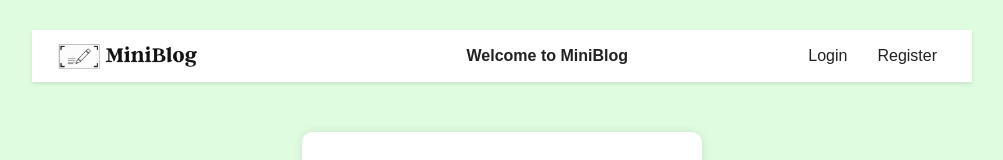
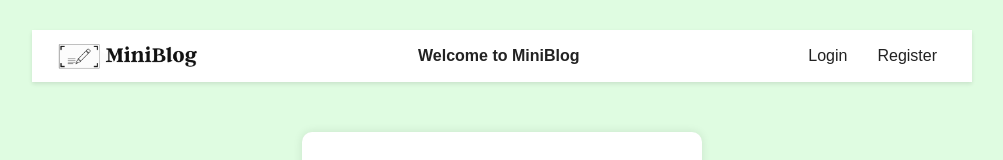
Before and after one commit to devarshijoshisearce/MiniBlog, a React (Create React App) app in the folder client/: page /register in a window 1280 px wide. Shown: the top 160 px of the page, without its empty margins (138-1141 px from the left). Built offline with nearby package versions, Linux system fonts and the light colour scheme; no server answers.

Commit message:
further edits in aligning header

```diff
--- a/client/src/App.css
+++ b/client/src/App.css
@@ -20,8 +20,6 @@ header {
   justify-content: space-between;
   align-items: center;
   box-shadow: 0 2px 4px rgba(0, 0, 0, 0.1);
-  overflow: auto;
-
 }
 
 nav {
@@ -507,17 +505,14 @@ div.image-post img {
   margin-left: auto;
   margin-right: auto;
   width: 200px;
-  text-align: center;
+  text-align: left;
+  flex-grow: 1;
+  padding-left: 20px;
+
 }
 
 .right {
   float: right;
-  width: 300px;
+  width: 330px;
   text-align: right;
 }
-
-.left{
-  float: left;
-  width: 300px;
-  text-align: left;
-}
--- a/client/src/Header.js
+++ b/client/src/Header.js
@@ -49,7 +49,7 @@ export default function Header() {
       <nav>
         {username ? (
           <>
-            <div className='miidle'>
+            <div className='middle'>
               <p className='middle-text'><b>Welcome,  {username} !</b></p>
               </div>
 
@@ -58,7 +58,7 @@ export default function Header() {
           </>
         ) : (
           <>
-          <div className='miidle'>
+          <div className='middle'>
             <p id='middle-text'><b>Welcome to MiniBlog</b></p>
           </div>
             <div className='right'><Link to="/login">Login</Link>
```
